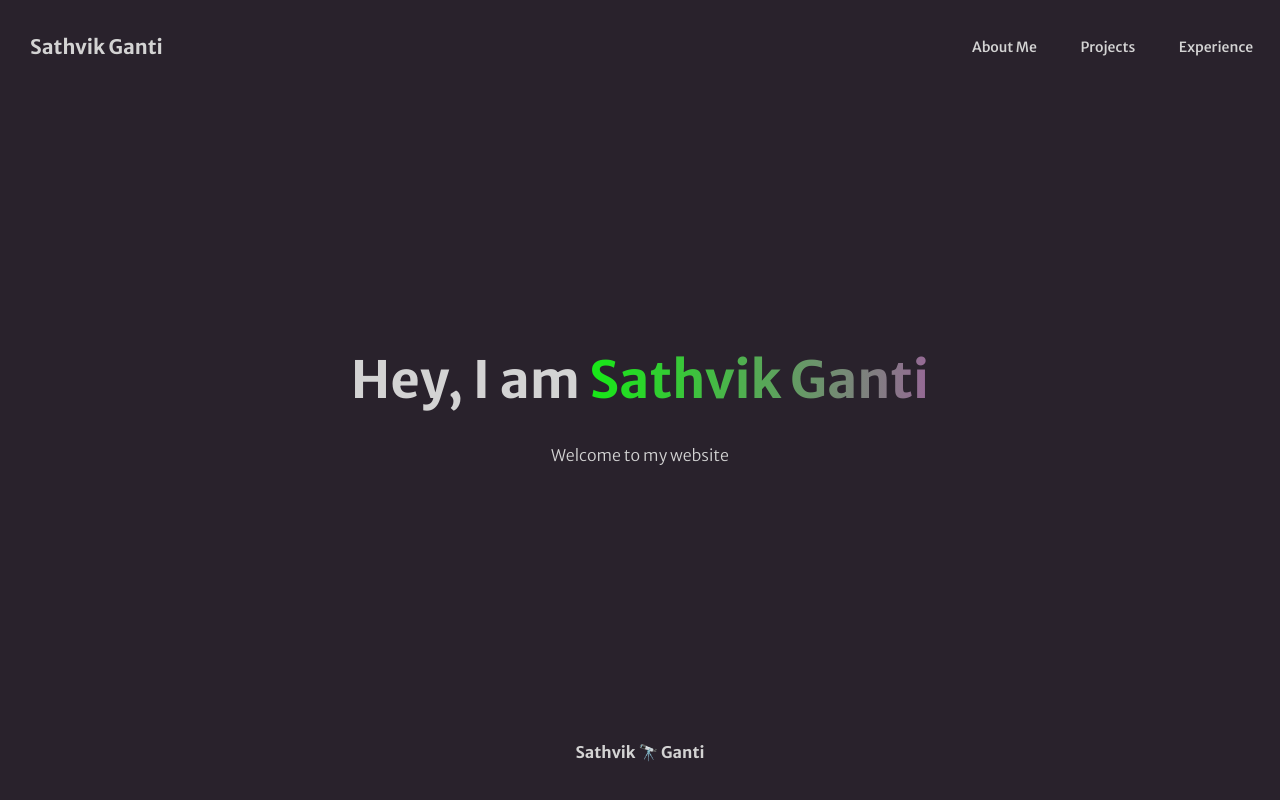
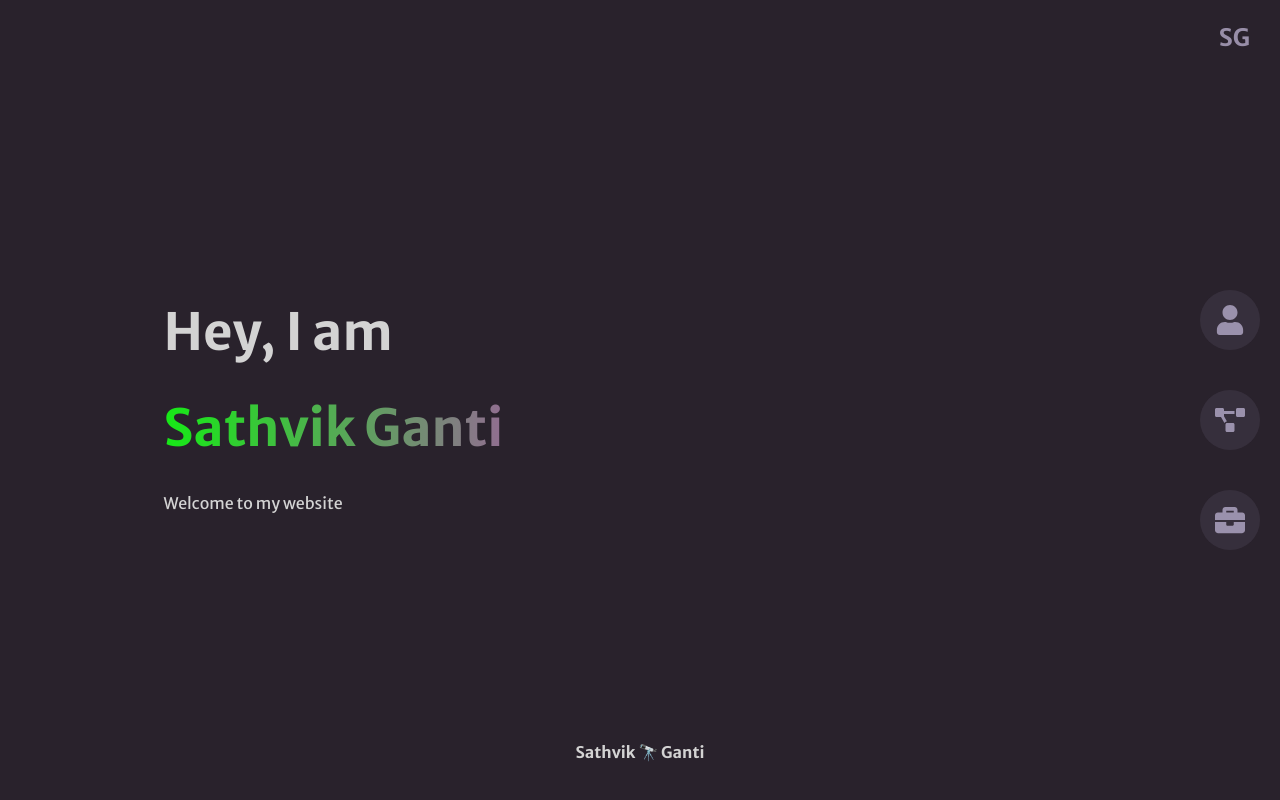
Before and after one commit to CodedHuman/sathvik-website, a React (Vite) app: page / in a window 1280 px wide. Built offline with nearby package versions, Linux system fonts and the light colour scheme.

Commit message:
Navigation redesign and more :)

```diff
--- a/package.json
+++ b/package.json
@@ -11,7 +11,8 @@
   },
   "dependencies": {
     "react": "^18.2.0",
-    "react-dom": "^18.2.0"
+    "react-dom": "^18.2.0",
+    "react-icons": "^5.0.1"
   },
   "devDependencies": {
     "@types/react": "^18.2.43",
--- a/src/App.css
+++ b/src/App.css
@@ -16,56 +16,78 @@ body, html {
 .header-content, .page-container {
   position: absolute;
   top: 50%;
-  left: 50%;
-  transform: translate(-50%,-50%);
-  font-weight: lighter;
+  left: calc(50% - 300px); /* Adjust the left position */
+  transform: translate(-50%, -50%);
+  text-align: left; /* Align text to the left */
 }
 
 .navigation {
   position: fixed;
   top: 0;
-  width: 100%;
-  padding: 10px;
+  right: 0;
+  height: 100vh;
+  display: flex;
+  flex-direction: column;
+  justify-content: center;
+  align-items: flex-end; /* Align navigation content to the top right corner */
+  padding: 20px;
 }
 
 .nav-content {
   display: flex;
-  justify-content: space-between;
-  align-items: center;
-  padding: 20px;
+  flex-direction: column;
+  align-items: center; /* Center icons horizontally */
 }
 
 .nav-left {
-  color: lightgray; /* Change text color as needed */
-  font-weight: bold;
-  font-size: 20px;
-  cursor: pointer;
-  transition: color 0.3s ease;
-}
-
-.nav-left:hover {
-  color: white; /* Change text color on hover */
+  margin-bottom: auto;
+  font-size: 24px;
+  color: lightgray;
 }
 
 .nav-right {
-  font-size: 14px;
+  display: flex;
+  flex-direction: column;
+  align-items: center; /* Center icons horizontally */
 }
 
 .nav-right button {
+  margin: 20px 0; /* Adjust vertical spacing between icons */
+  background-color: rgba(180, 170, 200, 0.1); /* Use lighter purple hue */
+  border: none;
+  cursor: pointer;
+  outline: none;
   transition: background-color 0.3s ease;
+  border-radius: 50%;
+  padding: 15px; /* Increase padding to make clickable region larger */
+  display: flex; /* Ensure icons are centered vertically */
+  justify-content: center; /* Ensure icons are centered vertically */
+  align-items: center; /* Ensure icons are centered vertically */
+}
+
+.nav-right button svg {
+  width: 30px;
+  height: 30px;
+  color: rgba(180, 170, 200, 0.8); /* Set icon color */
 }
 
 .nav-right button:hover {
-  background-color: rgba(255, 255, 255, 0.1); /* Add hover effect */
-  border-radius: 5px; /* Optional: Add rounded corners */
+  background-color: rgba(180, 170, 200, 0.3); /* Lighten the background color on hover */
 }
 
-.nav-right button {
-  margin-left: 10px;
-  color: lightgray; /* Change button text color as needed */
-  background-color: transparent; /* Change button background color as needed */
-  border: none;
+.initials {
+  position: absolute;
+  top: 20px;
+  right: 20px;
+  font-size: 24px;
+  color: rgba(180, 170, 200, 0.8);
+  transition: color 0.3s ease; /* Add transition effect for color change */
   cursor: pointer;
+  right: calc(30px);
+}
+
+.initials:hover {
+  color: rgba(180, 170, 200, 1); /* Change color on hover */
 }
 
 .gradient-text {
@@ -74,6 +96,45 @@ body, html {
   -webkit-text-fill-color: transparent;
   background-size: 200% auto; /* Double the size to allow for smooth movement */
   animation: animateGradient 6s linear infinite; /* Adjust animation duration and timing as needed */
+}
+
+.blinking-cursor {
+  display: inline-block;
+  width: 4px; /* Adjust the width of the cursor */
+  height: 1em;
+  background-color: white; /* Change the color of the cursor */
+  animation: blink 1s infinite; /* Set blinking animation */
+}
+
+.spinning-black-hole {
+  width: 50px; /* Adjust the size of the black hole */
+  height: 50px; /* Adjust the size of the black hole */
+  border: 2px solid transparent;
+  border-radius: 50%;
+  border-top-color: #000; /* Set border color to black */
+  animation: spin 1s linear infinite; /* Set spinning animation */
+}
+
+@keyframes spin {
+  100% {
+    transform: rotate(360deg); /* Rotate the black hole 360 degrees */
+  }
+}
+
+@keyframes blink {
+  0% {
+    opacity: 1;
+  }
+  50% {
+    opacity: 0;
+  }
+  100% {
+    opacity: 1;
+  }
+}
+
+.bold {
+  font-weight: bold; /* Make the text bold */
 }
 
 @keyframes animateGradient {
--- a/src/Header.jsx
+++ b/src/Header.jsx
@@ -1,14 +1,16 @@
-// components/Header.js
+// Header.jsx
 import React from 'react';
 
-const Header = ({ title }) => {
+const Header = () => {
   return (
-    <header className="header">
-      <div className="header-content">
-        <h1 className="name">Hey, I am <span className="gradient-text">Sathvik Ganti</span></h1>
-        <p>Welcome to my website</p>
-      </div>
-    </header>
+    <div className="header-content">
+      <h1>Hey, I am</h1>
+      <h1 className="gradient-text">
+        Sathvik Ganti<span className="bold"> </span> {/* Add space between name and cursor */}
+        <span className="blinking-cursor"></span>
+      </h1>
+      <p>Welcome to my website</p>
+    </div>
   );
 }
 
--- a/src/Navigation.jsx
+++ b/src/Navigation.jsx
@@ -1,19 +1,18 @@
 // Navigation.jsx
 import React from 'react';
+import { FaUser, FaBriefcase, FaProjectDiagram } from 'react-icons/fa'; // Import icons from react-icons library
 
 const Navigation = ({ setCurrentPage }) => {
   return (
     <div className="navigation">
       <div className="nav-content">
-        <div className="nav-left" onClick={() => setCurrentPage('Header')}>
-          <span>Sathvik Ganti</span>
-        </div>
         <div className="nav-right">
-          <button onClick={() => setCurrentPage('AboutMe')}>About Me</button>
-          <button onClick={() => setCurrentPage('Projects')}>Projects</button>
-          <button onClick={() => setCurrentPage('Experience')}>Experience</button>
+          <button onClick={() => setCurrentPage('AboutMe')}><FaUser /></button>
+          <button onClick={() => setCurrentPage('Projects')}><FaProjectDiagram /></button>
+          <button onClick={() => setCurrentPage('Experience')}><FaBriefcase /></button>
         </div>
       </div>
+      <b><span className="initials" onClick={() => setCurrentPage('Header')}>SG</span></b> {/* Click action for initials "SG" */}
     </div>
   );
 }
```
Also changed, not shown: 1 other file (tests, documents, lock files or other folders).
